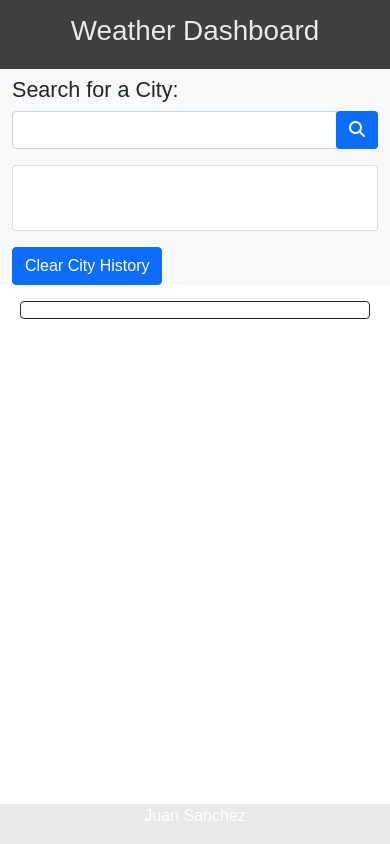
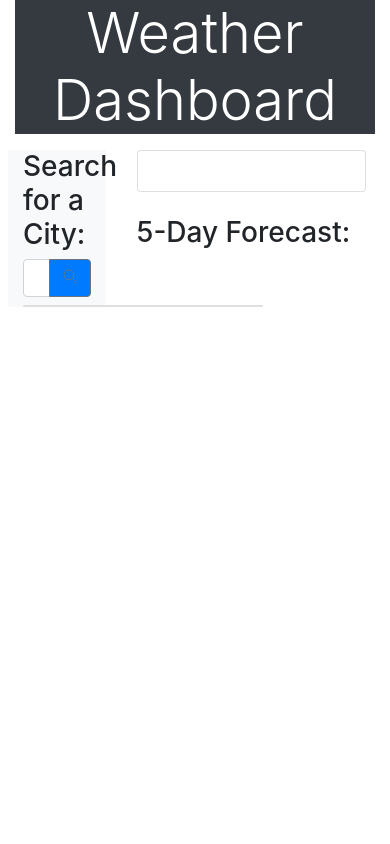
Before and after one commit to vpham26/ServersideAPIsWeatherDB, a plain HTML site: page index.html in a window 390 px wide. Drawn offline with nearby package versions, Linux system fonts and the light colour scheme; files that its build step writes are made by us from their sources.

Commit message:
modified html

```diff
--- a/index.html
+++ b/index.html
@@ -1,90 +1,90 @@
-<!DOCTYPE html>
+<!doctype html>
 <html lang="en">
+  <head>
 
-<head>
-  <meta charset="UTF-8" />
-  <meta name="viewport" content="width=device-width, initial-scale=1.0" />
-  <title>Weather Dashboard</title>
+    <!-- Required meta tags -->
+    <meta charset="utf-8">
+    <meta name="viewport" content="width=device-width, initial-scale=1, shrink-to-fit=no">
 
-  <!--Bootstrap CSS CDN-->
-  <link href="https://cdn.jsdelivr.net/npm/bootstrap@5.0.0-beta1/dist/css/bootstrap.min.css" rel="stylesheet"
-    integrity="sha384-giJF6kkoqNQ00vy+HMDP7azOuL0xtbfIcaT9wjKHr8RbDVddVHyTfAAsrekwKmP1" crossorigin="anonymous">
+    <!-- Link to css  -->
+    <link rel="stylesheet" type="text/css" href="style.css">
 
-  <!--Fontawesome CDN-->
-  <script src="https://kit.fontawesome.com/a695a3856f.js" crossorigin="anonymous"></script>
-  <link rel="stylesheet" href="assets/style.css" />
+    <!-- Bootstrap CSS -->
+    <link rel="stylesheet" href="https://stackpath.bootstrapcdn.com/bootstrap/4.5.0/css/bootstrap.min.css" integrity="sha384-9aIt2nRpC12Uk9gS9baDl411NQApFmC26EwAOH8WgZl5MYYxFfc+NcPb1dKGj7Sk" crossorigin="anonymous">
 
-</head>
+    <script type="module" src="https://unpkg.com/ionicons@5.1.2/dist/ionicons/ionicons.esm.js"></script>
+    <script nomodule="" src="https://unpkg.com/ionicons@5.1.2/dist/ionicons/ionicons.js"></script>
 
-<body>
-  <!--Header-->
-  <div class="topnav">
-    <h1>Weather Dashboard</h1>
-  </div>
+    <title>Weather Dashboard</title>
+  </head>
+  <body>
 
-  </nav>
-  <!--Search for city-->
-  <div class="container">
+
+   <div class="container">
+
+     <!-- Beginning of jumbotron  -->
+    <div class=" jumbotron-fluid bg-dark text-white text-center">
+      <div class="container">
+        <h1 class="display-4 ">Weather Dashboard</h1>
+      </div>
+    </div>
+
+    <!-- Beginning of row 1 -->
     <div class="row">
-      <div class="col-sm-2 bg-light">
-        <h4 class="pt-2">Search for a City:</h4>
-        <div class="input-group mb-3">
-          <input type="text" class="form-control" id="city-search">
+
+      <!-- Beginning of col 1 in row 1 -->
+      <div class="col-3 m-2 bg-light">
+        <h3>Search for a City:</h3>
+        <div class="input-group mb-2">
+          <input type="text" class="form-control" id="city-input" aria-describedby="basic-addon2">
           <div class="input-group-append">
-            <button class=" btn bg-primary text-light" id="city-search-button"><i class="fas fa-search"></i></button>
+            <button id ="add-city" class="btn btn-outline-secondary bg-primary" type="button"><ion-icon name="search-outline"></ion-icon> </button>
           </div>
         </div>
 
-        <!--List of searched cities will appear here-->
-        <div class="card">
-          <div class="card-body">
-            <ul class="list-group-flush" id="city-list">
-              <li class="list-group-item"></li>
-            </ul>
+        <!-- Beginning of history cities box -->
+        <div class="card" style="width: 15rem;">
+          <ul id="city-list" class="list-group list-group-flush">
+
+            <!-- <li class="list-group-item"></li> -->
+          </ul>
+        </div>
+      </div>
+
+      <!-- Beginning of col 2 in rwo 1 -->
+      <div class="col-8 m-2">
+
+        <!-- Beginning of row 1 in col 2 -->
+        <div class="row-12">
+          <div class="card">
+            <div id="today-weather" class="card-body">
+
+            </div>
           </div>
         </div>
 
-        <!--City history clear button-->
-        <button onclick="deleteItems()" class="btn btn-primary mt-3" type="button" id="clear-history">Clear City
-          History</button>
-      </div>
-
-      <!-- Weather information for current city -->
-      <div class="col-sm-10 mt-3">
-        <div class="row-sm-10 mx-2 border border-dark rounded">
-          <div class="col-sm-10 mx-2" id="current-weather">
-            <p class="city-name" id="current-city"></p>
-            <p class="current" id="temperature"></p>
-            <p class="current" id="humidity"></p>
-            <p class="current" id="wind-speed"></p>
-            <p class="current" id="uv-index"></p>
-          </div>
+        <!-- Beginning of row 2 in col 2 -->
+        <br>
+        <div class="row-12">
+          <h3>5-Day Forecast:</h3>
         </div>
 
-        <!--5 day forecast -->
-        <div class="row row-cols-1 row-cols-sm-10 g-4 m-2" id="forecast">
+        <!-- Beginning of row 3 in col 2 -->
+        <br>
+        <div id ="boxes" class="row">
 
         </div>
-
       </div>
     </div>
-    <br>
-  </div>
 
-  <!--footer-->
-  <div class="footer">
-    <p>Juan Sanchez</p>
-  </div>
+   </div>
 
-  <!--jquery-->
-  <script src="https://ajax.googleapis.com/ajax/libs/jquery/3.5.1/jquery.min.js"></script>
-
-  <!--dayjs for time keeping-->
-  <script src="https://unpkg.com/dayjs@1.8.21/dayjs.min.js"></script>
-  <script src="https://unpkg.com/dayjs@1.8.21/plugin/utc.js"></script>
-
-  <!--javascript file-->
-  <script src="assets/script.js"></script>
-</body>
-
+    <!-- Optional JavaScript -->
+    <!-- jQuery first, then Popper.js, then Bootstrap JS -->
+    <script src="https://code.jquery.com/jquery-3.5.1.slim.min.js" integrity="sha384-DfXdz2htPH0lsSSs5nCTpuj/zy4C+OGpamoFVy38MVBnE+IbbVYUew+OrCXaRkfj" crossorigin="anonymous"></script>
+    <script src="https://cdn.jsdelivr.net/npm/popper.js@1.16.0/dist/umd/popper.min.js" integrity="sha384-Q6E9RHvbIyZFJoft+2mJbHaEWldlvI9IOYy5n3zV9zzTtmI3UksdQRVvoxMfooAo" crossorigin="anonymous"></script>
+    <script src="https://stackpath.bootstrapcdn.com/bootstrap/4.5.0/js/bootstrap.min.js" integrity="sha384-OgVRvuATP1z7JjHLkuOU7Xw704+h835Lr+6QL9UvYjZE3Ipu6Tp75j7Bh/kR0JKI" crossorigin="anonymous"></script>
+    <script src="https://cdnjs.cloudflare.com/ajax/libs/jquery/3.2.1/jquery.min.js"></script>
+    <script src="assets/script.js"></script>
+  </body>
 </html>
```
